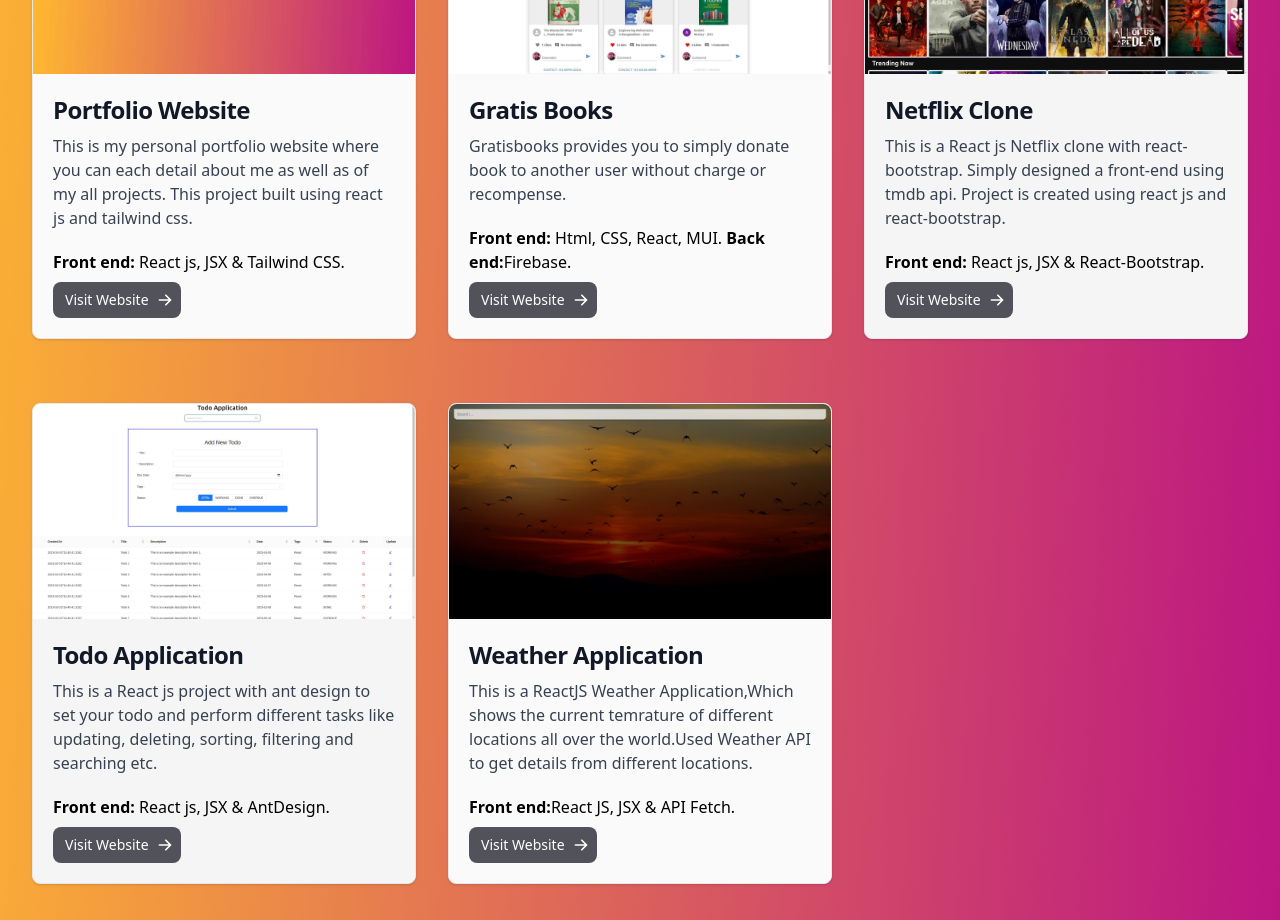
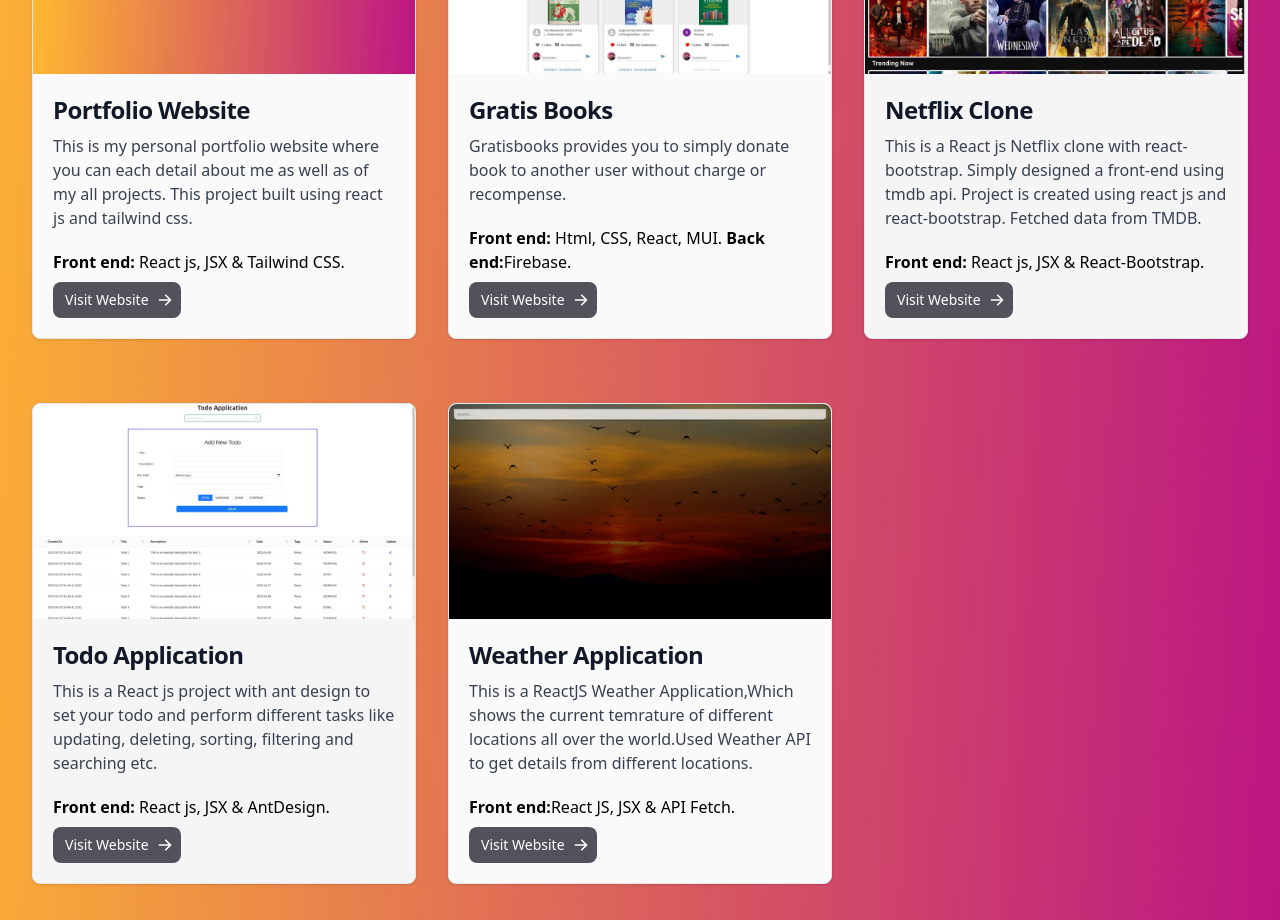
Before and after one commit to akshay7272/portfolio, a React (Create React App) app: page /projects in a window 1280 px wide. Shown: the part 1680-2600 px from the top of the page. Built offline with nearby package versions, Linux system fonts and the light colour scheme.

Commit message:
changed links for react projects . Deployed in vercel

```diff
--- a/src/components/Projects.js
+++ b/src/components/Projects.js
@@ -281,7 +281,7 @@
                   </p>
 
                   <a
-                    href="https://ak-port-folio.netlify.app/"
+                    href="https://akshay-port-folio.vercel.app/"
                     target="_blank"
                     rel="noreferrer"
                     className="inline-flex items-center px-3 py-2 text-sm font-medium text-center mt-2 text-white bg-zinc-600 rounded-lg hover:bg-blue-800 focus:ring-4 focus:outline-none focus:ring-blue-300 dark:bg-blue-600 dark:hover:bg-blue-700 dark:focus:ring-blue-800"
@@ -324,7 +324,7 @@
                   </p>
 
                   <a
-                    href="https://gratisbooks.netlify.app/"
+                    href="https://gratisbooks.vercel.app/"
                     target="_blank"
                     rel="noreferrer"
                     className="mt-2 inline-flex items-center px-3 py-2 text-sm font-medium text-center text-white bg-zinc-600 rounded-lg hover:bg-blue-800 focus:ring-4 focus:outline-none focus:ring-blue-300 dark:bg-blue-600 dark:hover:bg-blue-700 dark:focus:ring-blue-800"
@@ -361,14 +361,15 @@
                   <p className="mb-3 font-normal text-gray-700 dark:text-gray-400">
                     This is a React js Netflix clone with react-bootstrap.
                     Simply designed a front-end using tmdb api. Project is
-                    created using react js and react-bootstrap.
+                    created using react js and react-bootstrap. Fetched data
+                    from TMDB.
                   </p>
                   <p className="pt-2">
                     <b>Front end:</b> React js, JSX & React-Bootstrap.
                   </p>
 
                   <a
-                    href="https://akshay-netflix-react-bootstrap.netlify.app/"
+                    href="https://react-netflix-clone-bootstrap.vercel.app/"
                     target="_blank"
                     rel="noreferrer"
                     className="mt-2 inline-flex items-center px-3 py-2 text-sm font-medium text-center text-white bg-zinc-600 rounded-lg hover:bg-blue-800 focus:ring-4 focus:outline-none focus:ring-blue-300 dark:bg-blue-600 dark:hover:bg-blue-700 dark:focus:ring-blue-800"
@@ -412,7 +413,7 @@
                   </p>
 
                   <a
-                    href="https://ak-react-toto.netlify.app/"
+                    href="https://ant-design-react-todo-app.vercel.app/"
                     target="_blank"
                     rel="noreferrer"
                     className="mt-2 inline-flex items-center px-3 py-2 text-sm font-medium text-center text-white bg-zinc-600 rounded-lg hover:bg-blue-800 focus:ring-4 focus:outline-none focus:ring-blue-300 dark:bg-blue-600 dark:hover:bg-blue-700 dark:focus:ring-blue-800"
```
